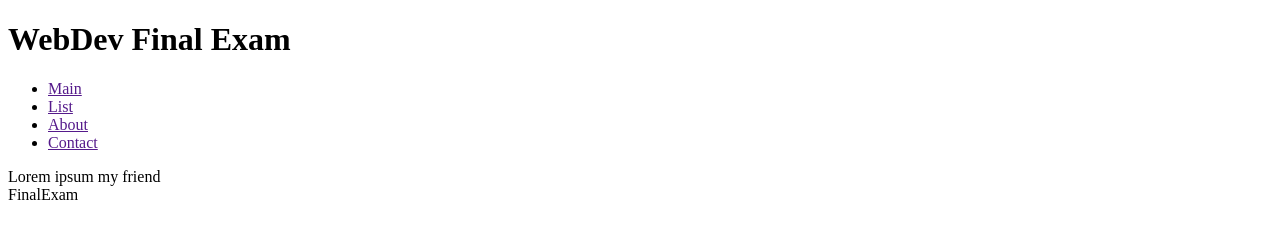
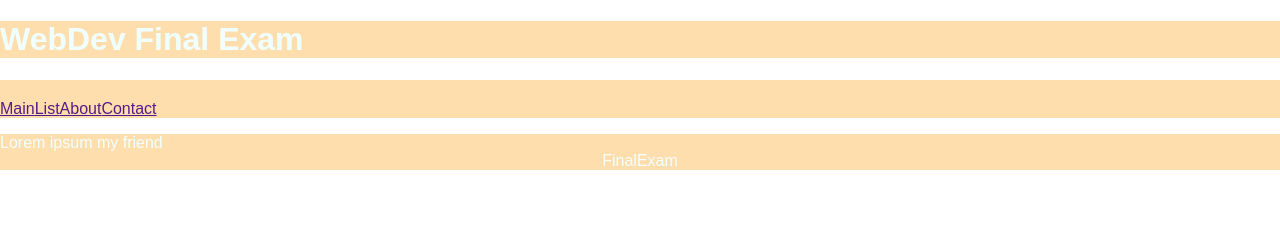
Before and after one commit to TheSirrestofX/221829644-WEBDEVFINALEXAM, a plain HTML site: page index.html in a window 1280 px wide. Drawn offline with Linux system fonts and the light colour scheme.

Commit message:
part 2,3,4 finalexam

```diff
--- a/index.html
+++ b/index.html
@@ -4,7 +4,7 @@
     <meta charset="UTF-8">
     <meta name="viewport" content="width=device-width, initial-scale=1.0">
     <title>Document</title>
-</head>
+    <link rel="stylesheet" href="css/styles.css"
 <body>
     <header>
         <h1>WebDev Final Exam</h1>
```
